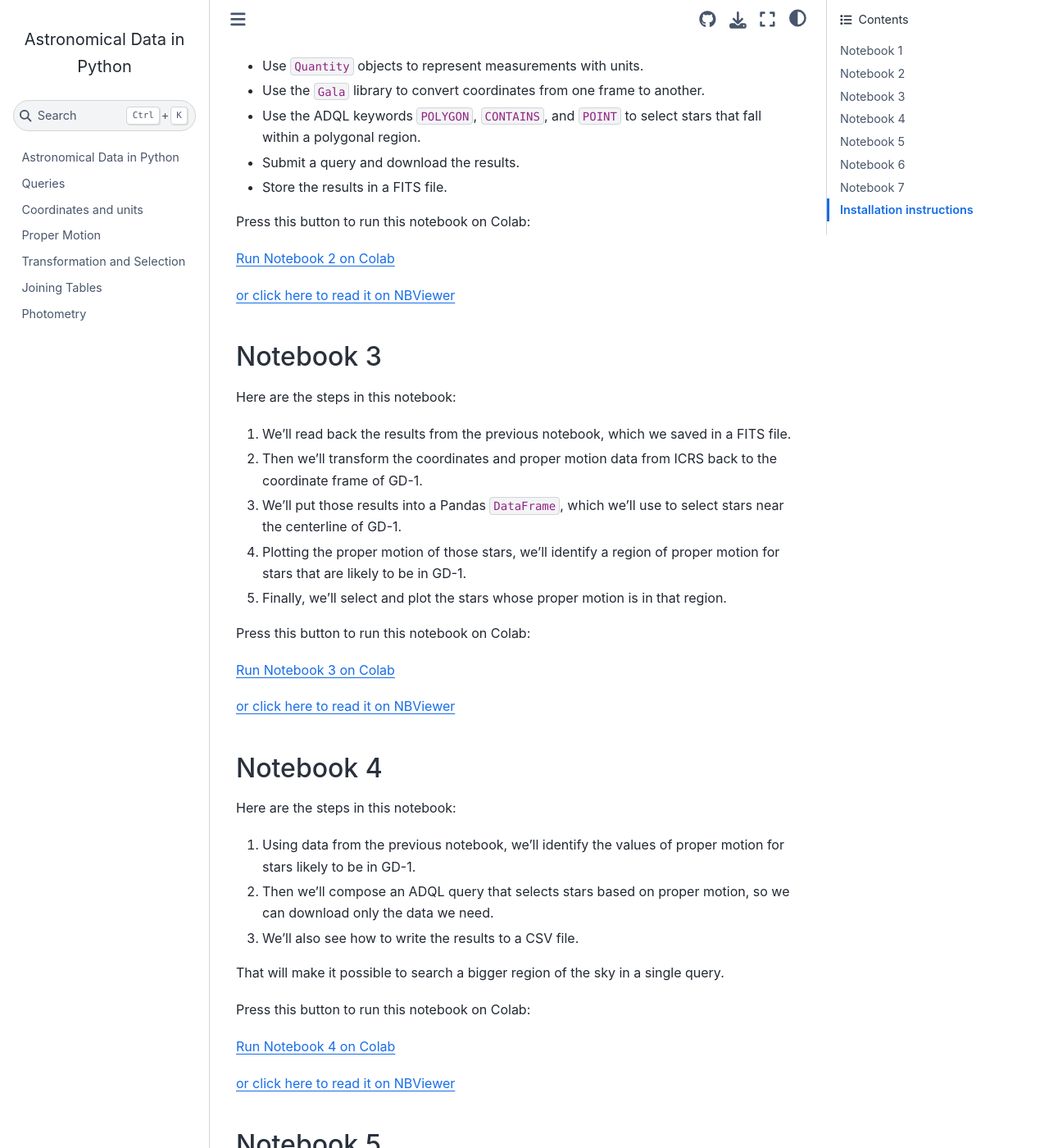
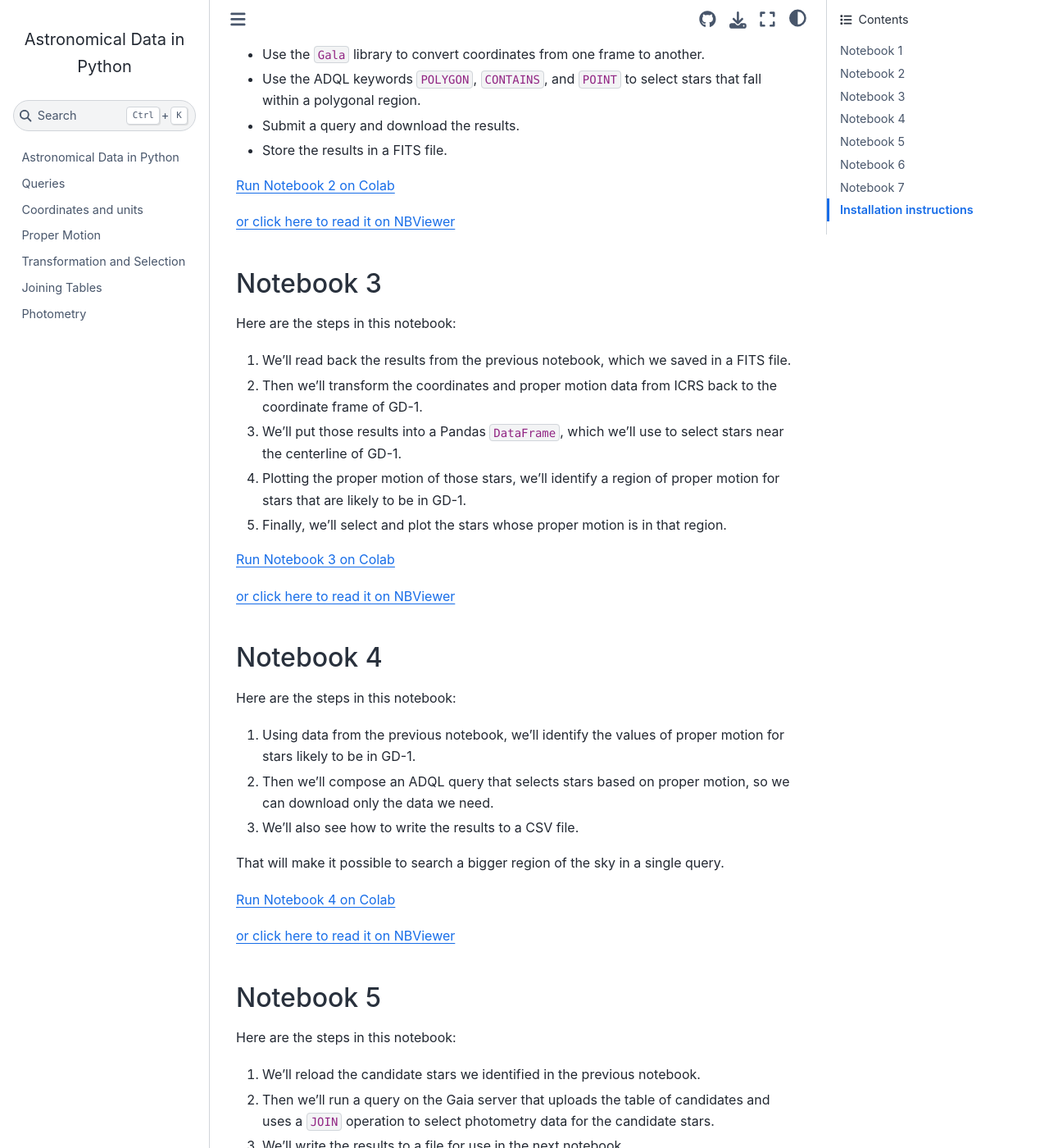
Before and after one commit to AllenDowney/AstronomicalData, a Jupyter Book: the page built from index.md, in a window 1280 px wide and 1400 px high, scrolled down 1648 px. Shown: the whole window at 82% size. Built offline with Jupyter Book 1.0.4 settings and Sphinx 7.4.7 and the Sphinx Book theme 1.1.4, drawn with Linux system fonts in a browser that asks for light colours; pages that are not in the unit, such as notebooks, are missing from menus; some of the changed text lies outside the part shown.

Commit message:
Checkpoint

```diff
--- a/index.md
+++ b/index.md
@@ -46,8 +46,6 @@ This notebook demonstrates the following steps:
 
 4. Downloading the response from the server as an Astropy `Table`.
 
-Press this button to run this notebook on Colab:
-
 [Run Notebook 1 on Colab](https://colab.research.google.com/github/AllenDowney/AstronomicalData/blob/main/01_query.ipynb)
 
 [or click here to read it on NBViewer](https://nbviewer.jupyter.org/github/AllenDowney/AstronomicalData/blob/main/01_query.ipynb)
@@ -69,8 +67,6 @@ Then, to select stars in the vicinity of GD-1, we:
 
 * Store the results in a FITS file.
 
-Press this button to run this notebook on Colab:
-
 [Run Notebook 2 on Colab](https://colab.research.google.com/github/AllenDowney/AstronomicalData/blob/main/02_coords.ipynb)
 
 [or click here to read it on NBViewer](https://nbviewer.jupyter.org/github/AllenDowney/AstronomicalData/blob/main/02_coords.ipynb)
@@ -90,8 +86,6 @@ Here are the steps in this notebook:
 
 5. Finally, we'll select and plot the stars whose proper motion is in that region.
 
-Press this button to run this notebook on Colab:
-
 [Run Notebook 3 on Colab](https://colab.research.google.com/github/AllenDowney/AstronomicalData/blob/main/03_motion.ipynb)
 
 [or click here to read it on NBViewer](https://nbviewer.jupyter.org/github/AllenDowney/AstronomicalData/blob/main/03_motion.ipynb)
@@ -109,8 +103,6 @@ Here are the steps in this notebook:
 
 That will make it possible to search a bigger region of the sky in a single query.
 
-Press this button to run this notebook on Colab:
-
 [Run Notebook 4 on Colab](https://colab.research.google.com/github/AllenDowney/AstronomicalData/blob/main/04_select.ipynb)
 
 [or click here to read it on NBViewer](https://nbviewer.jupyter.org/github/AllenDowney/AstronomicalData/blob/main/04_select.ipynb)
@@ -125,8 +117,6 @@ Here are the steps in this notebook:
 2. Then we'll run a query on the Gaia server that uploads the table of candidates and uses a `JOIN` operation to select photometry data for the candidate stars.
 
 3. We'll write the results to a file for use in the next notebook.
-
-Press this button to run this notebook on Colab:
 
 [Run Notebook 5 on Colab](https://colab.research.google.com/github/AllenDowney/AstronomicalData/blob/main/05_join.ipynb)
 
@@ -143,8 +133,6 @@ Here are the steps in this notebook:
 
 3. Then we'll merge the photometry data with the list of candidate stars, storing the result in a Pandas `DataFrame`.
 
-Press this button to run this notebook on Colab:
-
 [Run Notebook 6 on Colab](https://colab.research.google.com/github/AllenDowney/AstronomicalData/blob/main/06_photo.ipynb)
 
 [or click here to read it on NBViewer](https://nbviewer.jupyter.org/github/AllenDowney/AstronomicalData/blob/main/06_photo.ipynb)
@@ -159,8 +147,6 @@ Here are the steps in this notebook:
 2. The we'll see several ways to customize figures to make them more appealing and effective.
 
 3. Finally, we'll see how to make a figure with multiple panels or subplots.
-
-Press this button to run this notebook on Colab:
 
 [Run Notebook 7 on Colab](https://colab.research.google.com/github/AllenDowney/AstronomicalData/blob/main/07_plot.ipynb)
 
```
Also changed, not shown: README.md (+0 -14 lines).
